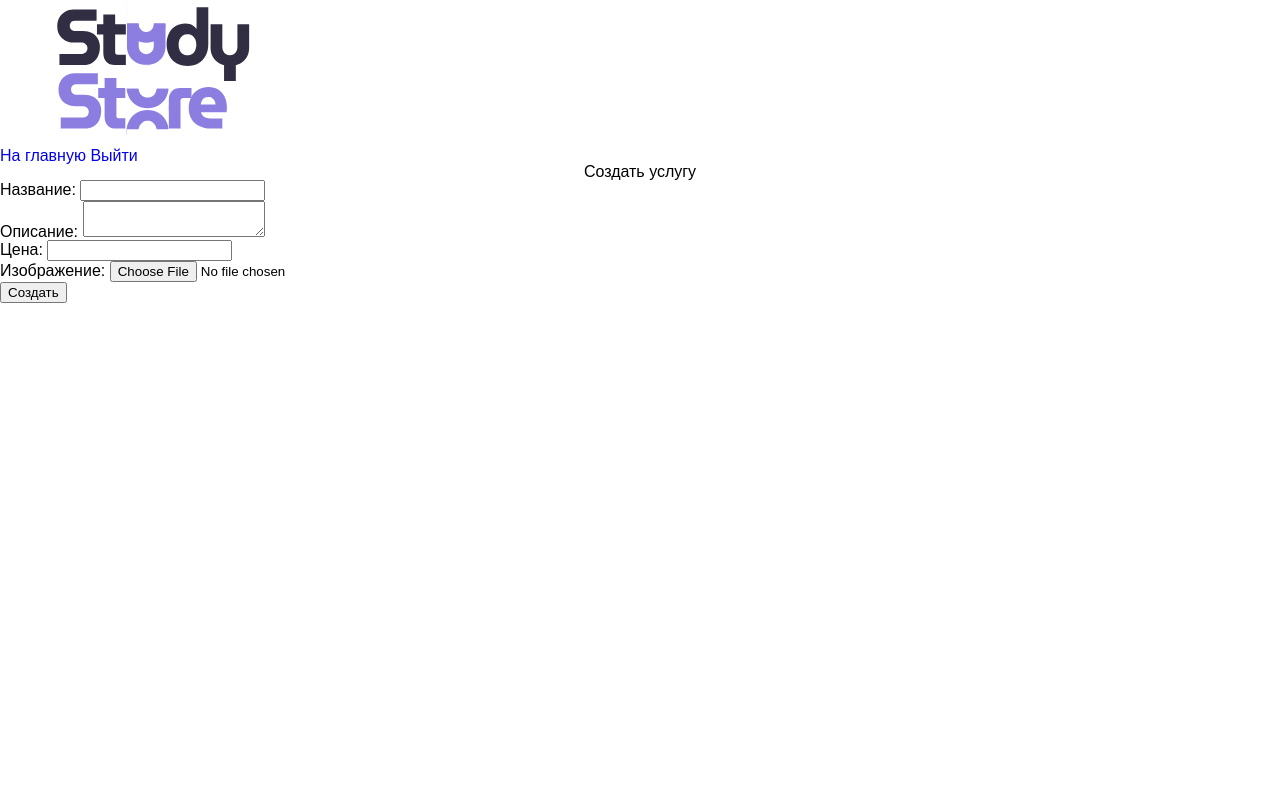
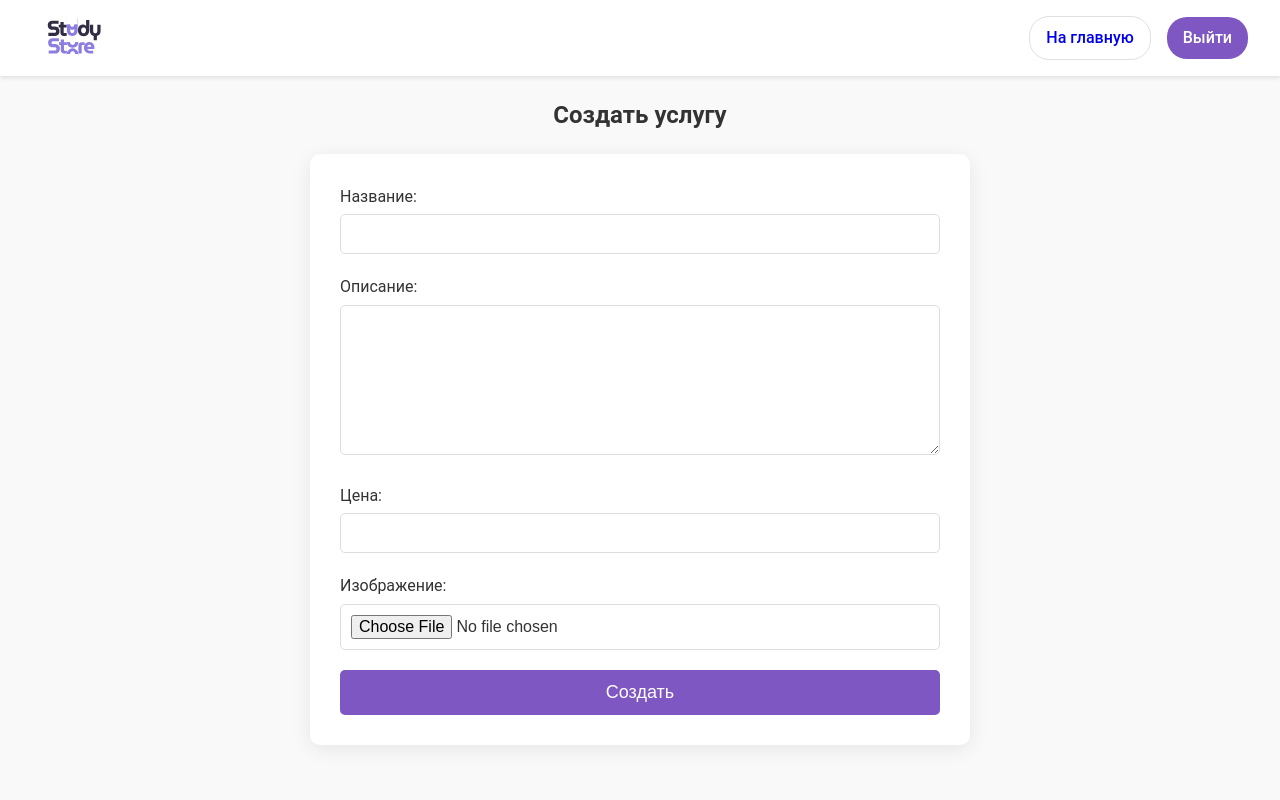
Before and after one commit to nedoninja/places, a Django app: template prg/app/templates/create_service.html in a window 1280 px wide. Run offline with Django 5.2, Linux system fonts and the light colour scheme; the template is opened without the code that fills it, so the values that code supplies are empty; some libraries are stand-ins or nearby versions; some web fonts are replaced.

Commit message:
Update verstka

```diff
--- a/prg/app/static/css/index.css
+++ b/prg/app/static/css/index.css
@@ -1,6 +1,6 @@
 :root {
     --primary: #7E57C2;
-    --secondary: #4CAF50;
+    --secondary: #7E57C2;
     --text: #333333;
     --light-gray: #F5F5F5;
     --border-color: #E0E0E0;
@@ -241,7 +241,7 @@ body {
 }
 
 .executor-phone {
-    color: #4CAF50;
+    color: #7E57C2;
 }
 
 .executor-info p {
@@ -296,7 +296,7 @@ body {
 .view-btn {
     display: inline-block;
     padding: 8px 16px;
-    background: #4CAF50;
+    background: #7E57C2;
     color: white;
     border-radius: 20px;
     text-decoration: none;
--- a/prg/app/static/css/services.css
+++ b/prg/app/static/css/services.css
@@ -1,5 +1,5 @@
 :root {
-    --primary-color: #6e8efb;
+    --primary-color: #7E57C2;
     --secondary-color: #a777e3;
     --text-color: #333;
     --light-bg: #f9f9f9;
@@ -16,48 +16,49 @@ body {
     padding: 0;
 }
 
+/* Хедер */
 .profile-header {
+    background: white;
+    box-shadow: 0 2px 4px rgba(0, 0, 0, 0.1);
+    padding: 16px 32px;
     display: flex;
+    align-items: center;
     justify-content: space-between;
-    align-items: center;
-    padding: 20px 40px;
-    background: linear-gradient(135deg, var(--primary-color), var(--secondary-color));
-    box-shadow: var(--shadow);
-    animation: gradientBG 15s ease infinite;
-    background-size: 400% 400%;
 }
 
 .logo {
     height: 40px;
-    transition: transform 0.3s ease;
-}
-
-.logo:hover {
-    transform: scale(1.05);
 }
 
 .header-actions {
     display: flex;
-    gap: 20px;
+    align-items: center;
+    gap: 16px;
 }
 
 .home-link, .logout-btn {
-    color: white;
+    background: white;
+    border: 1px solid #E0E0E0;
+    border-radius: 20px;
+    padding: 8px 16px;
+    font-family: 'Roboto', sans-serif;
+    font-weight: 500;
+    cursor: pointer;
     text-decoration: none;
-    padding: 8px 16px;
-    border-radius: 20px;
-    transition: all 0.3s ease;
-}
-
-.home-link {
-    background: rgba(255, 255, 255, 0.2);
 }
 
 .logout-btn {
-    background: rgba(255, 255, 255, 0.1);
-    border: 1px solid white;
+    background: #7E57C2;
+    color: white;
+    border: none;
+    border-radius: 20px;
+    padding: 8px 16px;
+    font-family: 'Roboto', sans-serif;
+    font-weight: 500;
+    cursor: pointer;
 }
 
+/* Кнопки в хедере */
 .home-link:hover, .logout-btn:hover {
     background: rgba(255, 255, 255, 0.3);
     transform: translateY(-2px);
@@ -105,7 +106,7 @@ body {
     display: block;
     width: 100%;
     padding: 12px;
-    background-color: var(--primary-color);
+    background-color: #7E57C2;
     color: white;
     border: none;
     border-radius: 5px;
--- a/prg/app/templates/create_service.html
+++ b/prg/app/templates/create_service.html
@@ -5,7 +5,7 @@
     <meta charset="UTF-8">
     <meta name="viewport" content="width=device-width, initial-scale=1.0">
     <title>Создать услугу</title>
-    <link rel="stylesheet" href="css/register.css">
+    <link rel="stylesheet" href="../static/css/services.css">
 </head>
 <body>
     <header class="profile-header">
@@ -28,7 +28,7 @@
         </div>
         <div class="form-group">
             <label for="price">Цена:</label>
-            <input type="number" id="price" name="price" step="0.01" required>
+            <input type="number" id="price" name="price" step="0.01" min="0" required>
         </div>
         <div class="form-group">
             <label for="image">Изображение:</label>
--- a/prg/app/templates/index.html
+++ b/prg/app/templates/index.html
@@ -12,7 +12,7 @@
         <img src="{% static 'images/logotype.svg' %}" alt="Study Size" class="logo">
 
         <div class="search-bar">
-            <img src="{% static 'images/magnifier.svg' %}" alt="Search">
+            <img src="{% static 'images/union.svg' %}" alt="Search">
             <input type="text" id="search-input" placeholder="Поиск" class="search-input" value="{{ search_query|default:'' }}">
         </div>
 
--- a/prg/app/templates/service_detail.html
+++ b/prg/app/templates/service_detail.html
@@ -8,7 +8,7 @@
     <title>{{ service.title }}</title>
 </head>
 <body>
-<header class="profile-header">
+<header class="header">
     <img src="{% static 'images/logotype.svg' %}" alt="Study Size" class="logo">
     <div class="header-actions">
         <a href="/" class="home-link">На главную</a>
```
Also changed, not shown: prg/app/static/css/detali.css (+28 -28 lines), prg/app/static/js/index.js (+16 -0 lines), prg/app/static/images/Question.svg (added), prg/app/static/images/Union.svg (added), prg/app/static/images/profile-circle.svg (added).
